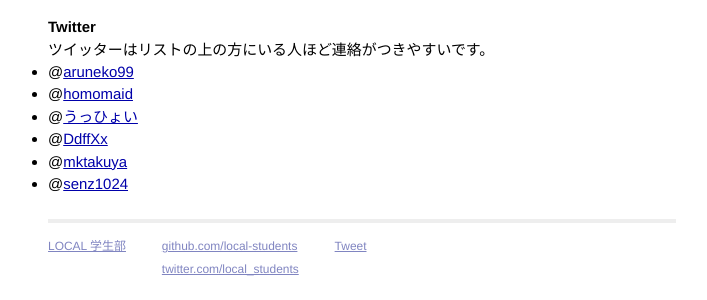
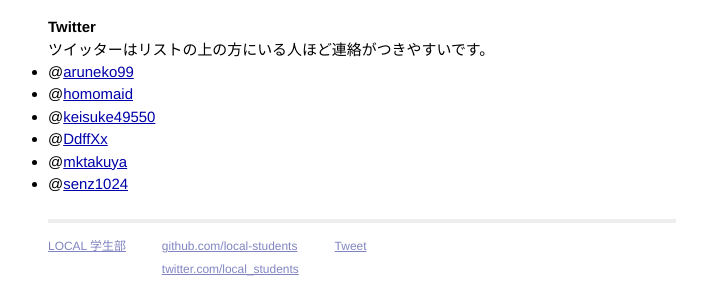
Before and after one commit to local-students/local-students.github.io, a Jekyll site: the page built from contact.html, in a window 1280 px wide. Shown: the part 208-508 px from the top of the page, without its empty margins (278-985 px from the left). Built offline with Jekyll 4.4.1, drawn with Linux system fonts in a browser that asks for light colours; Markdown is read by kramdown in place of the engine named in the settings; comment, search, counter and statistics services are not loaded.

Commit message:
うっひょい君のユーザー名を訂正

```diff
--- a/contact.html
+++ b/contact.html
@@ -16,7 +16,7 @@
   <ul>
     <li>@<a href='https://twitter.com/aruneko99'>aruneko99</a></li>
     <li>@<a href='https://twitter.com/homomaid'>homomaid</a></li>
-    <li>@<a href='https://twitter.com/keisuke495500'>うっひょい</a></li>
+    <li>@<a href='https://twitter.com/keisuke495500'>keisuke49550</a></li>
     <li>@<a href='https://twitter.com/DdffXx'>DdffXx</a></li>
     <li>@<a href='https://twitter.com/mktakuya'>mktakuya</a></li>
     <li>@<a href='https://twitter.com/senz1024'>senz1024</a></li>
```
